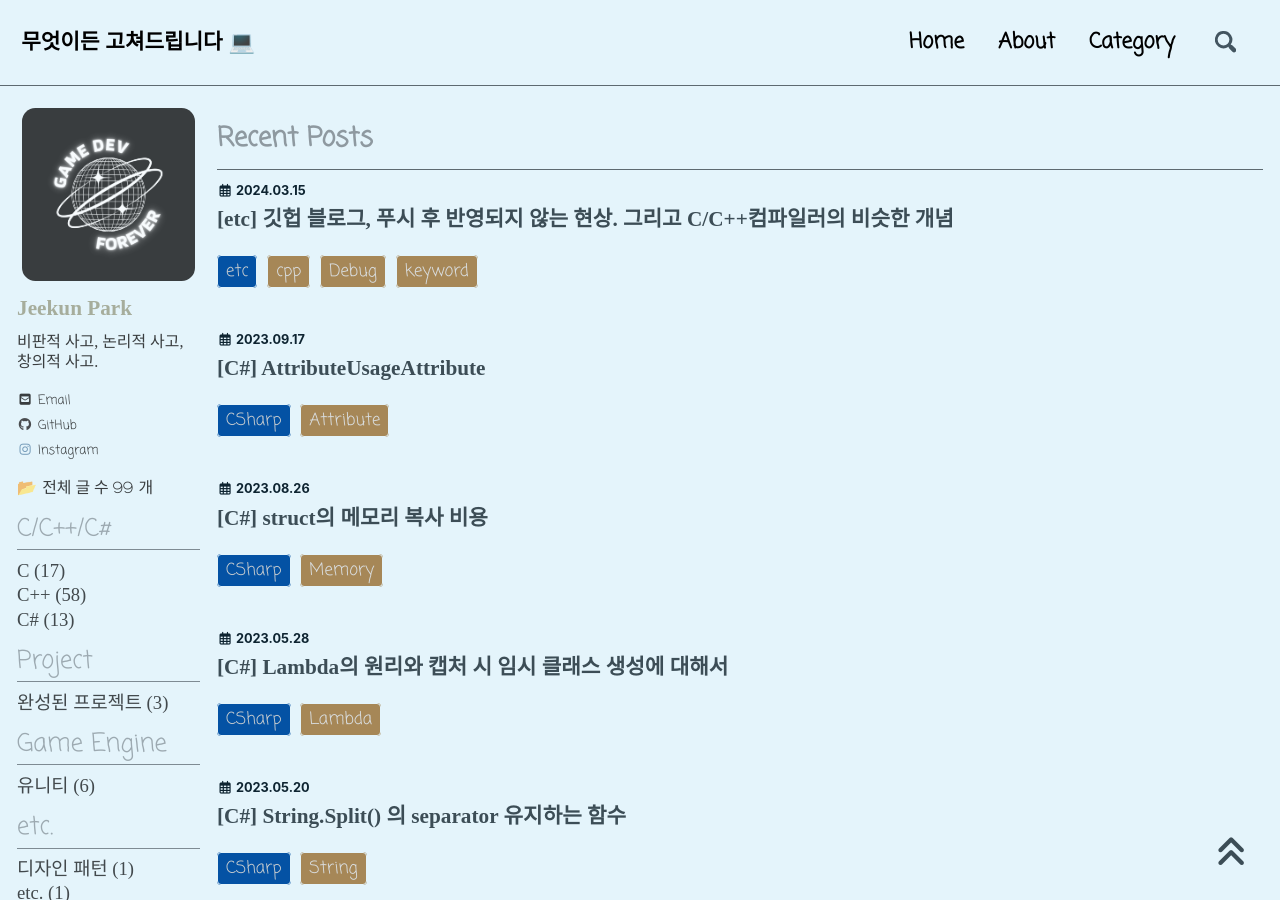
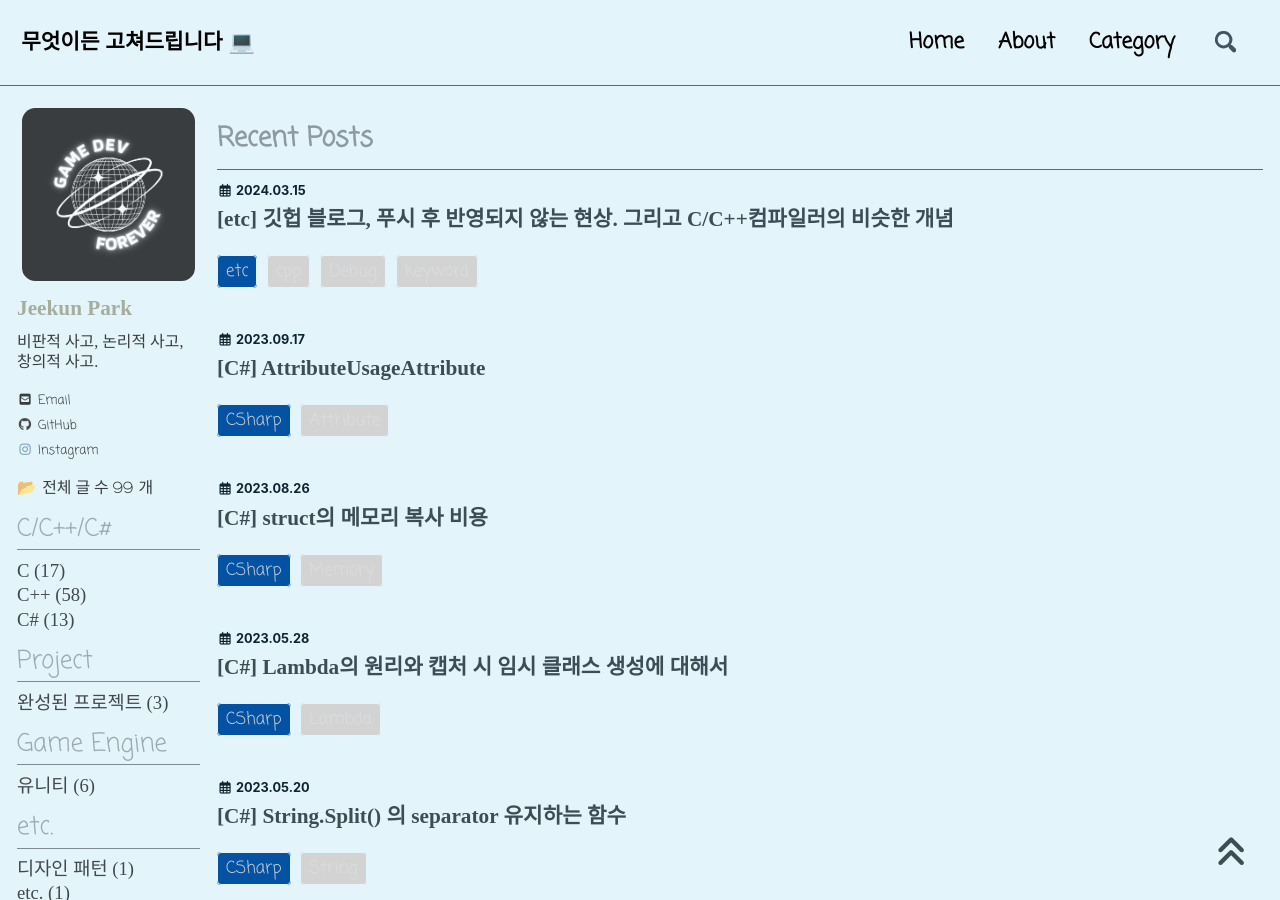
Before and after one commit to jeekpark/jeekpark.github.io, a Jekyll site: the page built from index.html, in a window 1280 px wide and 900 px high. Built offline with Jekyll 4.4.1, drawn with Linux system fonts in a browser that asks for light colours; cached includes are drawn as plain includes; nearby versions of some CDN libraries; some web fonts are replaced; the list of posts is cut into pages by our own code.

Commit message:
Feat: font

```diff
--- a/_includes/nav_list_main
+++ b/_includes/nav_list_main
@@ -5,9 +5,9 @@
     <label for="ac-toc">{{ site.data.ui-text[site.locale].menu_label }}</label>
     <ul class="nav__items" id="category_tag_menu">
         <li>
-            📂 <span style="font-family:'Cafe24Oneprettynight';">전체 글 수</style> <span
+            📂 <span style="font-family:'Pretendard-Regular';">전체 글 수</style> <span
                     style="font-family:'Coming Soon';">{{sum}}</style> <span
-                        style="font-family:'Cafe24Oneprettynight';">개</style>
+                        style="font-family:'Pretendard-Regular';">개</style>
         </li>
         <li>
             <span class="nav__sub-title">C/C++/C#</span>
--- a/_sass/minimal-mistakes/_page.scss
+++ b/_sass/minimal-mistakes/_page.scss
@@ -334,13 +334,13 @@ body {
   text-decoration: none;
   border: 1px solid $background-color;
   border-radius: $border-radius;
-  background-color: #A68757;
+  background-color: #d3d3d3;
   font-family: $serif;
   color: mix(#fff, $primary-color, 80%);
 
   &:hover {
     text-decoration: none;
-    color: mix(#00adb5, $text-color, 40%);
+    color: mix(#ffffff, $text-color, 40%);
     /* 커서 댈 때 색깔 */
   }
 }
@@ -360,7 +360,7 @@ body {
 
   &:hover {
     text-decoration: none;
-    color: mix(#ff7878, $text-color, 40%);
+    color: mix(#ffffff, $text-color, 40%);
     /* 커서 댈 때 색깔 */
   }
 }
```
